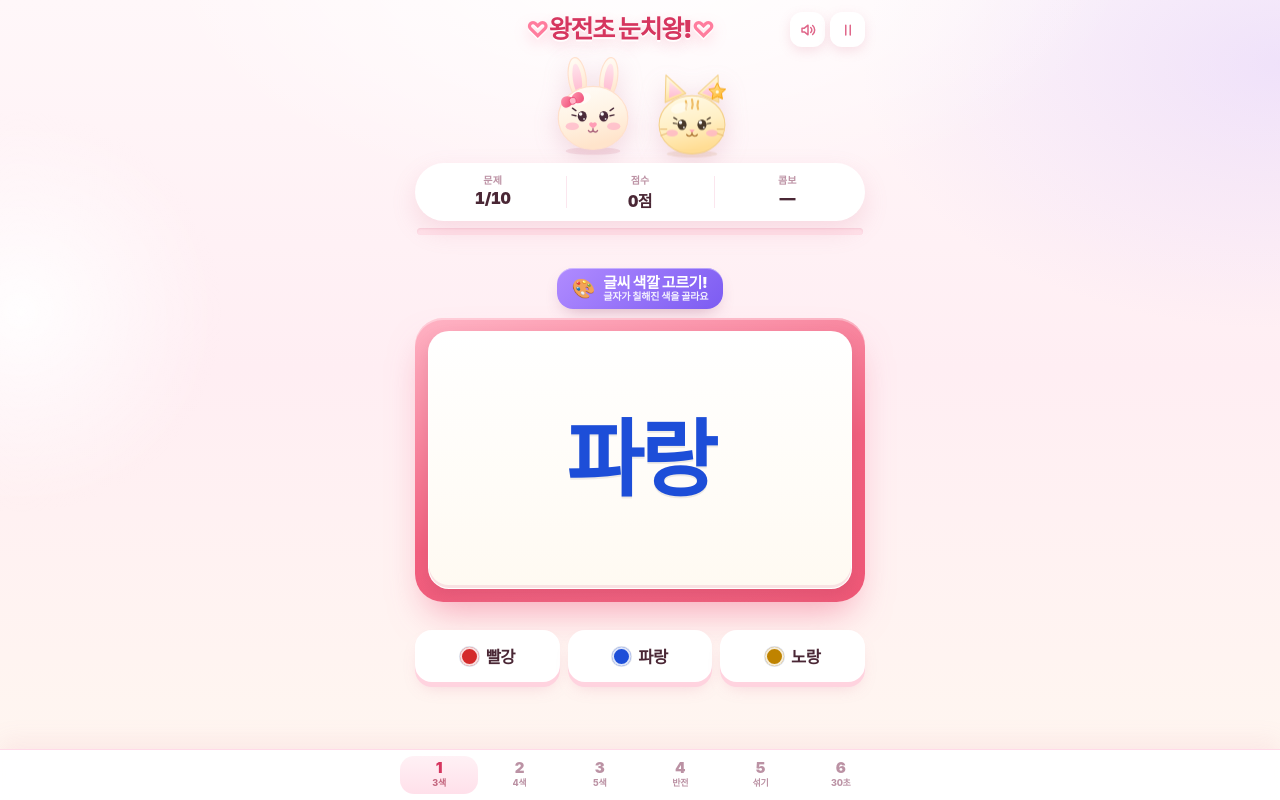
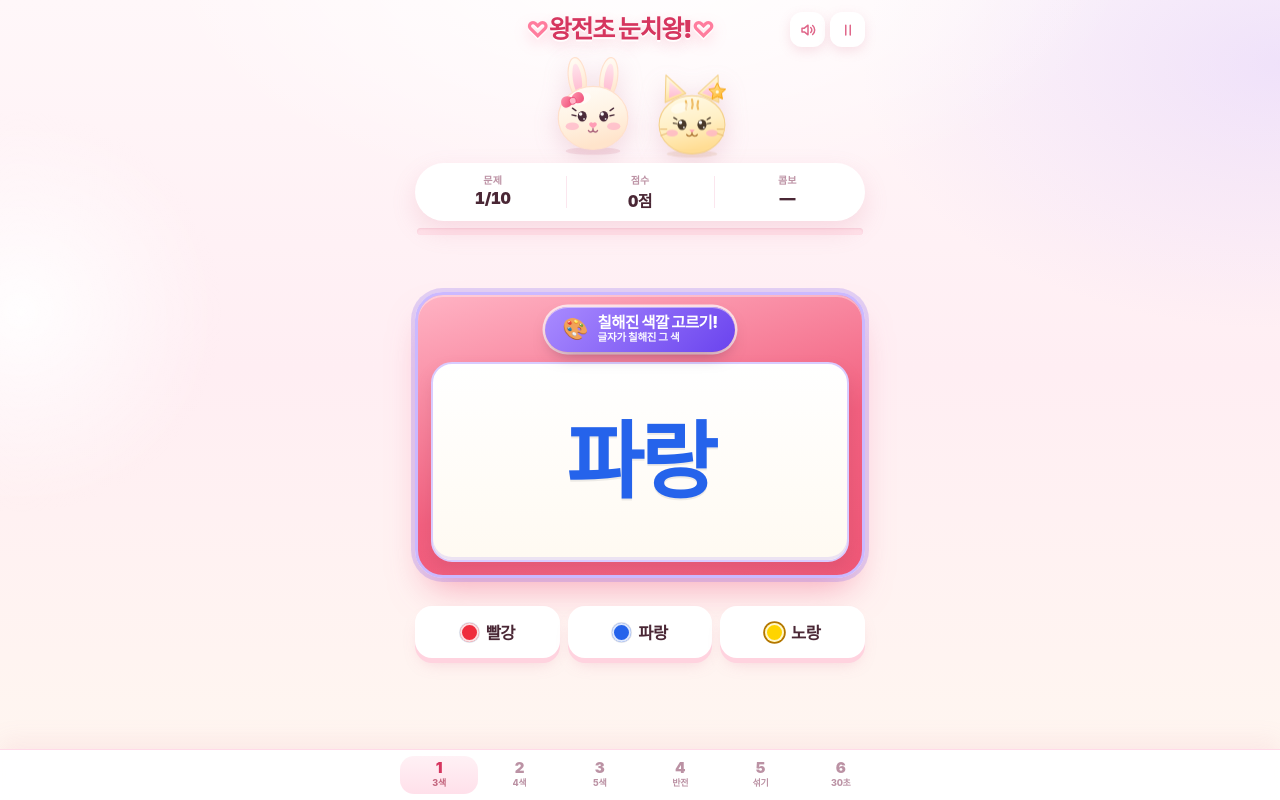
Before and after one commit to chohanui2-home/wangjeon-nunchi, a plain HTML site: page index.html in a window 1280 px wide. Drawn offline with Linux system fonts and the light colour scheme.

Commit message:
노랑을 맑은 개나리색(#FFD400)으로 바꾸고 미션 표시를 카드 안으로
밝고 선명한 6색으로 교체(노랑 #FFD400, 주황 #FF7A00, 빨강 #EF2D3D, 초록 #12A150, 파랑 #2563EB, 보라 #8B3DFF), 미션 배지를 문제 카드 안으로 옮기고 카드 테두리·문제 박스 테두리를 미션별로 바꿈, 미션 전환 시 흰 링 깜빡임, 오답 안내에 미션 이름 포함

```diff
--- a/index.html
+++ b/index.html
@@ -111,29 +111,44 @@ main{flex:1;display:flex;flex-direction:column;min-height:0}
 .progress i.time.low{background:linear-gradient(90deg,#ff8f8f,#e8352f)}
 
 .mission{
-  align-self:center;display:inline-flex;align-items:center;gap:8px;
-  padding:6px 15px 7px;border-radius:16px;color:#fff;margin-bottom:9px;
-  box-shadow:0 8px 18px -8px rgba(150,70,110,.45), inset 0 1px 0 rgba(255,255,255,.4);
-  transition:transform .16s;
+  position:relative;z-index:3;align-self:center;display:inline-flex;align-items:center;gap:9px;
+  padding:7px 17px 8px;border-radius:999px;color:#fff;margin:0 auto 10px;max-width:100%;
+  box-shadow:0 8px 18px -8px rgba(60,20,50,.55), inset 0 1px 0 rgba(255,255,255,.45),
+    0 0 0 2.5px rgba(255,255,255,.72);
+  transition:transform .16s,background .2s;
 }
-.mission.m-ink{background:linear-gradient(135deg,#b08bff 0%,#7c5cf2 100%)}
-.mission.m-word{background:linear-gradient(135deg,#ffc14d 0%,#ff922b 100%)}
-.mission .mico{font-size:19px;line-height:1}
+.mission.m-ink{background:linear-gradient(135deg,#a98bff 0%,#6a43ee 100%)}
+.mission.m-word{background:linear-gradient(135deg,#2fc7b6 0%,#0a8b81 100%)}
+.mission .mico{font-size:21px;line-height:1}
 .mission .mtxt{display:flex;flex-direction:column;line-height:1.15;text-align:left}
-.mission .mtxt b{font-size:15px;font-weight:900;letter-spacing:-.03em;white-space:nowrap}
-.mission .mtxt i{font-style:normal;font-size:10px;font-weight:800;opacity:.9;letter-spacing:-.02em;white-space:nowrap}
-.mission.flip{animation:flipIn .5s ease}
-@keyframes flipIn{0%{transform:scale(.86) rotate(-3deg);opacity:.3}55%{transform:scale(1.06) rotate(1.5deg)}100%{transform:scale(1) rotate(0);opacity:1}}
+.mission .mtxt b{font-size:15.5px;font-weight:900;letter-spacing:-.035em;white-space:nowrap}
+.mission .mtxt i{font-style:normal;font-size:10.5px;font-weight:800;opacity:.95;letter-spacing:-.02em;white-space:nowrap}
+.mission.flip{animation:flipIn .62s ease}
+@keyframes flipIn{0%{transform:scale(.8) rotate(-4deg);opacity:.25}55%{transform:scale(1.08) rotate(2deg)}100%{transform:scale(1) rotate(0);opacity:1}}
 
 .card{
   position:relative;display:flex;flex-direction:column;
-  flex:1 1 auto;min-height:132px;max-height:284px;
+  flex:1 1 auto;min-height:150px;max-height:286px;
   background:linear-gradient(165deg,var(--card-1) 0%,var(--card-2) 58%,#ef5877 100%);
-  border-radius:28px;padding:13px;color:#fff;
+  border:3px solid #ffffff;border-radius:28px;padding:12px 13px 13px;color:#fff;
   box-shadow:0 20px 36px -12px rgba(240,100,135,.55), inset 0 2px 0 rgba(255,255,255,.35);
   overflow:hidden;
-  transition:transform .12s;
+  transition:transform .12s,border-color .2s,box-shadow .2s;
 }
+.card.m-ink{
+  border-color:#cbb9ff;
+  box-shadow:0 0 0 4px rgba(139,107,240,.26), 0 20px 36px -12px rgba(240,100,135,.55), inset 0 2px 0 rgba(255,255,255,.35);
+}
+.card.m-word{
+  border-color:#7fe9db;
+  box-shadow:0 0 0 4px rgba(25,175,158,.3), 0 20px 36px -12px rgba(240,100,135,.55), inset 0 2px 0 rgba(255,255,255,.35);
+}
+.card::before{
+  content:"";position:absolute;inset:0;border-radius:25px;pointer-events:none;z-index:4;
+  box-shadow:inset 0 0 0 5px #fff;opacity:0;
+}
+.card.msflip::before{animation:ringFlash .9s ease}
+@keyframes ringFlash{0%{opacity:0}16%{opacity:1}100%{opacity:0}}
 .card::after{
   content:"";position:absolute;left:-30%;right:-30%;bottom:-62%;height:72%;border-radius:50%;
   background:radial-gradient(closest-side,rgba(255,255,255,.16),rgba(255,255,255,0));
@@ -147,21 +162,31 @@ main{flex:1;display:flex;flex-direction:column;min-height:0}
 .promptbox{
   position:relative;z-index:2;display:grid;place-items:center;flex:1 1 auto;min-height:118px;
   background:linear-gradient(180deg,#ffffff 0%,#fffaf2 100%);
-  border-radius:21px;border:1.5px solid rgba(255,255,255,.95);
+  border-radius:21px;border:2.5px solid rgba(255,255,255,.95);
   box-shadow:inset 0 -3px 0 rgba(240,190,205,.42), inset 0 2px 0 #fff, 0 8px 16px rgba(160,60,90,.18);
-  padding:8px 6px;
+  padding:8px 6px;transition:border-color .2s,box-shadow .2s;
+}
+.card.m-ink .promptbox{
+  border-color:#d9ccff;
+  box-shadow:inset 0 -3px 0 rgba(139,107,240,.16), inset 0 2px 0 #fff, 0 8px 16px rgba(160,60,90,.18);
+}
+.card.m-word .promptbox{
+  border-color:#a5f1e6;
+  box-shadow:inset 0 -3px 0 rgba(10,139,129,.16), inset 0 2px 0 #fff, 0 8px 16px rgba(160,60,90,.18);
 }
 .promptword{
   display:block;font-weight:900;font-size:clamp(56px,19.4vw,84px);line-height:1.08;
   letter-spacing:-.04em;transition:transform .1s;white-space:nowrap;
   text-shadow:0 2px 0 rgba(0,0,0,.07);
 }
-.promptword.c-red{color:#D42A2A}
-.promptword.c-blue{color:#1D4ED8}
-.promptword.c-yellow{color:#BF8300}
-.promptword.c-green{color:#16884A}
-.promptword.c-purple{color:#7A34C9}
-.promptword.c-orange{color:#D9530B}
+/* bright, clearly separated colours; the two luminous ones keep a thin dark
+   edge of the same hue so they stay readable on the white prompt box */
+.promptword.c-red{color:#EF2D3D}
+.promptword.c-blue{color:#2563EB}
+.promptword.c-yellow{color:#FFD400;-webkit-text-stroke:1.3px #b37600;text-shadow:0 2px 0 rgba(150,95,0,.32)}
+.promptword.c-green{color:#12A150}
+.promptword.c-purple{color:#8B3DFF}
+.promptword.c-orange{color:#FF7A00;-webkit-text-stroke:.7px #c25a00;text-shadow:0 2px 0 rgba(150,70,0,.22)}
 
 .feedback{
   min-height:19px;text-align:center;font-size:12.5px;font-weight:800;line-height:1.35;
@@ -183,6 +208,8 @@ main{flex:1;display:flex;flex-direction:column;min-height:0}
   width:19px;height:19px;flex:0 0 auto;border-radius:50%;
   box-shadow:inset 0 0 0 2px rgba(255,255,255,.85), 0 0 0 1px rgba(30,50,110,.16);
 }
+.ansbtn .chip.chip-yellow{box-shadow:inset 0 0 0 2px rgba(255,255,255,.8), 0 0 0 1.8px #b37600}
+.ansbtn .chip.chip-orange{box-shadow:inset 0 0 0 2px rgba(255,255,255,.8), 0 0 0 1.5px #c25a00}
 .ansbtn .aname{font-size:16.5px;font-weight:900;color:#4a2735;letter-spacing:-.03em;white-space:nowrap}
 .ansbtn.ok{background:#e9fbf1;border-color:#38c98a;box-shadow:0 5px 0 #b7ebd1}
 .ansbtn.no{background:#fff0f2;border-color:#ff8fa0;box-shadow:0 5px 0 #ffd2d9;animation:shake .4s ease}
@@ -256,17 +283,21 @@ main{flex:1;display:flex;flex-direction:column;min-height:0}
   .mascots{margin-bottom:1px}
   .mascot{width:84px;height:89px}
   .mascot.cat{width:78px;height:83px}
-  .card{max-height:236px}
-  .promptbox{min-height:96px}
+  .card{max-height:250px}
+  .promptbox{min-height:92px}
   .promptword{font-size:clamp(46px,15.4vw,66px)}
   .ansbtn{height:46px}
   .statusbar{padding:7px 4px}
+  .mission{padding:5px 13px 6px;margin-bottom:8px}
+  .mission .mtxt b{font-size:14.5px}
 }
 @media (max-width:360px){
   .app{padding-left:12px;padding-right:12px}
   .tab .tl{font-size:8.5px}
   .ansbtn .aname{font-size:15.5px}
+  .mission{padding:6px 12px 7px;gap:7px}
   .mission .mtxt b{font-size:14px}
+  .mission .mtxt i{font-size:9.5px}
 }
 </style>
 </head>
@@ -442,12 +473,11 @@ main{flex:1;display:flex;flex-direction:column;min-height:0}
       <div class="progress"><i id="progFill"></i></div>
 
       <div class="board">
-      <div class="mission m-ink" id="missionBadge">
-        <span class="mico" id="missionIcon">🎨</span>
-        <span class="mtxt"><b id="missionText">글씨 색깔 고르기!</b><i id="missionSub">글자가 칠해진 색을 골라요</i></span>
-      </div>
-
-      <div class="card" id="card">
+      <div class="card m-ink" id="card">
+        <div class="mission m-ink" id="missionBadge" role="status">
+          <span class="mico" id="missionIcon">🎨</span>
+          <span class="mtxt"><b id="missionText">칠해진 색깔 고르기!</b><i id="missionSub">글자가 칠해진 그 색</i></span>
+        </div>
         <div class="promptbox"><span class="promptword c-blue" id="promptWord">빨강</span></div>
       </div>
       <div class="feedback" id="feedback" aria-live="polite"></div>
@@ -565,16 +595,19 @@ main{flex:1;display:flex;flex-direction:column;min-height:0}
   'use strict';
 
   /* ---------- colors ----------
-     Every colour is a dark-enough tone of its hue so the word stays clearly
-     readable on the white prompt box (contrast 3:1 or more on #ffffff), and the
-     answer chip uses exactly the same tone a child sees in the word. */
+     Six bright, clearly separated hues. Yellow (#FFD400) and orange (#FF7A00)
+     are luminous on purpose, so each carries a thin dark edge of its own hue
+     (.promptword.c-yellow / .c-orange) to stay readable on the white box while
+     still looking like a pretty, bright yellow. The answer chip always paints
+     exactly the same hex the word is painted with, so what a child compares is
+     one and the same colour. */
   var COLORS = [
-    { id: 'red', name: '빨강', hex: '#D42A2A' },
-    { id: 'blue', name: '파랑', hex: '#1D4ED8' },
-    { id: 'yellow', name: '노랑', hex: '#BF8300' },
-    { id: 'green', name: '초록', hex: '#16884A' },
-    { id: 'purple', name: '보라', hex: '#7A34C9' },
-    { id: 'orange', name: '주황', hex: '#D9530B' }
+    { id: 'red', name: '빨강', hex: '#EF2D3D' },
+    { id: 'blue', name: '파랑', hex: '#2563EB' },
+    { id: 'yellow', name: '노랑', hex: '#FFD400' },
+    { id: 'green', name: '초록', hex: '#12A150' },
+    { id: 'purple', name: '보라', hex: '#8B3DFF' },
+    { id: 'orange', name: '주황', hex: '#FF7A00' }
   ];
   var C = {};
   for (var ci = 0; ci < COLORS.length; ci++) { C[COLORS[ci].id] = COLORS[ci]; }
@@ -732,12 +765,26 @@ main{flex:1;display:flex;flex-direction:column;min-height:0}
   }
 
   function renderMission(spec, animate) {
-    var badge = $('missionBadge');
+    var badge = $('missionBadge'), card = $('card');
     var isInk = spec.mission === 'ink';
     badge.className = 'mission ' + (isInk ? 'm-ink' : 'm-word') + (animate ? ' flip' : '');
-    $('missionIcon').textContent = isInk ? '🎨' : '🔤';
-    $('missionText').textContent = isInk ? '글씨 색깔 고르기!' : '적힌 글자 고르기!';
-    $('missionSub').textContent = isInk ? '글자가 칠해진 색을 골라요' : '글자가 말하는 색을 골라요';
+    card.classList.remove('m-ink');
+    card.classList.remove('m-word');
+    card.classList.add(isInk ? 'm-ink' : 'm-word');
+    $('missionIcon').textContent = isInk ? '🎨' : '📖';
+    $('missionText').textContent = isInk ? '칠해진 색깔 고르기!' : '적힌 글자 고르기!';
+    $('missionSub').textContent = isInk ? '글자가 칠해진 그 색' : '글자가 말하는 그 색';
+    if (animate) { flashRing(); }
+  }
+
+  /* a white ring sweeps the card border once whenever the mission flips, so the
+     switch cannot be missed even mid-tap */
+  function flashRing() {
+    var c = $('card');
+    c.classList.remove('msflip');
+    void c.offsetWidth;
+    c.classList.add('msflip');
+    setTimeout(function () { c.classList.remove('msflip'); }, 950);
   }
 
   function renderStatus() {
@@ -789,7 +836,7 @@ main{flex:1;display:flex;flex-direction:column;min-height:0}
       b.className = 'ansbtn';
       b.setAttribute('data-color', id);
       b.setAttribute('aria-label', col.name + ' 고르기');
-      b.innerHTML = '<span class="chip" style="background:' + col.hex + '"></span><span class="aname">' + col.name + '</span>';
+      b.innerHTML = '<span class="chip chip-' + id + '" style="background:' + col.hex + '"></span><span class="aname">' + col.name + '</span>';
       b.addEventListener('click', onAnswerClick);
       box.appendChild(b);
       answerButtons.push(b);
@@ -875,7 +922,7 @@ main{flex:1;display:flex;flex-direction:column;min-height:0}
     feedback('', '');
     setMood(S.missionChanged ? 'confused' : 'idle');
     if (S.missionChanged) {
-      toast('미션이 바뀌었어요! ' + (S.spec.mission === 'ink' ? '🎨 글씨 색깔' : '🔤 적힌 글자'));
+      toast('미션이 바뀌었어요! ' + (S.spec.mission === 'ink' ? '🎨 칠해진 색깔' : '📖 적힌 글자'));
     }
   }
 
@@ -924,6 +971,8 @@ main{flex:1;display:flex;flex-direction:column;min-height:0}
     if (S.phase !== 'play' || S.paused) { return; }
     var level = LEVELS[S.level - 1];
     var want = answerOf(S.spec);
+    var label = S.spec.mission === 'ink' ? '칠해진 색' : '적힌 글자';
+    var wantName = C[want].name;
     var ms = Math.max(0, Date.now() - S.shownAt);
     var ok = colorId === want;
     var token = S.round;
@@ -948,13 +997,13 @@ main{flex:1;display:flex;flex-direction:column;min-height:0}
       var speed = level.speed ? Math.max(0, Math.min(80, Math.round((2600 - ms) / 26))) : 0;
       var gained = 100 + comboBonus + speed;
       S.score += gained;
-      feedback(PRAISE[Math.floor(rnd() * PRAISE.length)] + ' +' + gained, 'ok');
+      feedback(PRAISE[Math.floor(rnd() * PRAISE.length)] + ' ' + label + '=' + wantName + ' +' + gained, 'ok');
       setMood('happy');
       popCard();
       spark(14);
       sfx('ok');
       if (S.streak >= 2 && S.streak % 3 === 0) { sfx('combo'); }
-      if (S.streak >= 3) { feedback('🔥 ' + S.streak + '연속! +' + gained, 'ok'); }
+      if (S.streak >= 3) { feedback('🔥 ' + S.streak + '연속! ' + label + '=' + wantName + ' +' + gained, 'ok'); }
       renderStatus();
       setTimeout(function () {
         if (token !== S.round || S.phase !== 'feedback') { return; }
@@ -963,7 +1012,7 @@ main{flex:1;display:flex;flex-direction:column;min-height:0}
     } else {
       S.wrong++;
       S.streak = 0;
-      feedback('아쉬워요! 정답은 ‘' + C[want].name + '’ — ' + (S.spec.mission === 'ink' ? '칠해진 색' : '적힌 글자') + '이에요', 'bad');
+      feedback('아쉬워요! ' + label + ' 정답은 ‘' + wantName + '’이에요', 'bad');
       setMood('sad');
       shakeCard();
       sfx('no');
@@ -1191,9 +1240,10 @@ main{flex:1;display:flex;flex-direction:column;min-height:0}
     setSeed: seedRng, rnd: rnd,
     newMissionState: newMissionState, pickMission: pickMission, makeSpec: makeSpec,
     answerOf: answerOf, answerOrder: answerOrder,
-    startLevel: startLevel, answer: answer, nextProblem: nextProblem,
+    startLevel: startLevel, answer: answer, nextProblem: nextProblem, showProblem: showProblem,
     stepClock: stepClock, finish: finish, starsFor: starsFor,
-    renderMission: renderMission, renderStatus: renderStatus, renderProgress: renderProgress,
+    renderMission: renderMission, renderPrompt: renderPrompt, renderAnswers: renderAnswers,
+    renderStatus: renderStatus, renderProgress: renderProgress,
     renderResult: renderResult, currentAnswerId: function () { return S.spec ? answerOf(S.spec) : null; },
     buttons: function () { return answerButtons; }
   };
```
